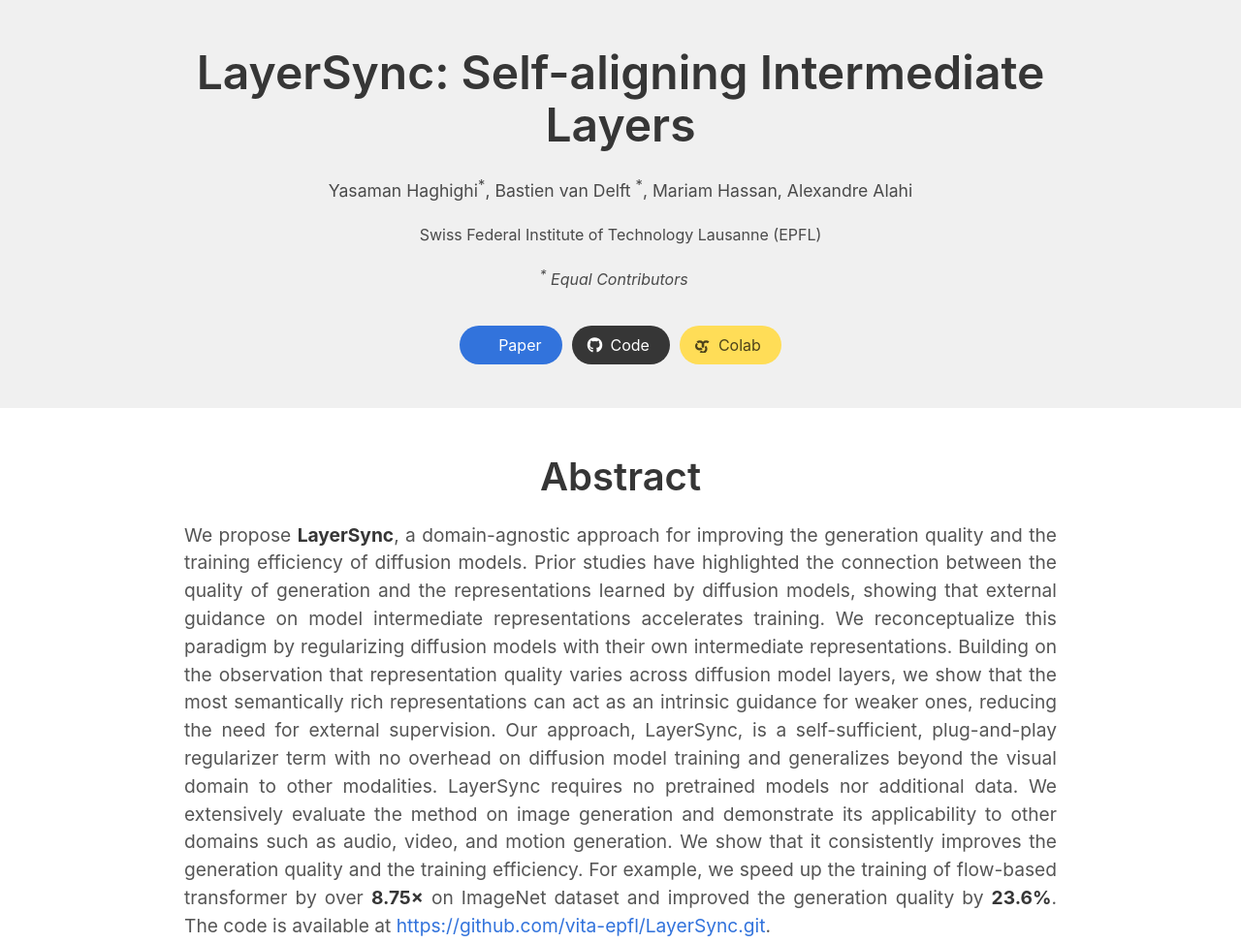
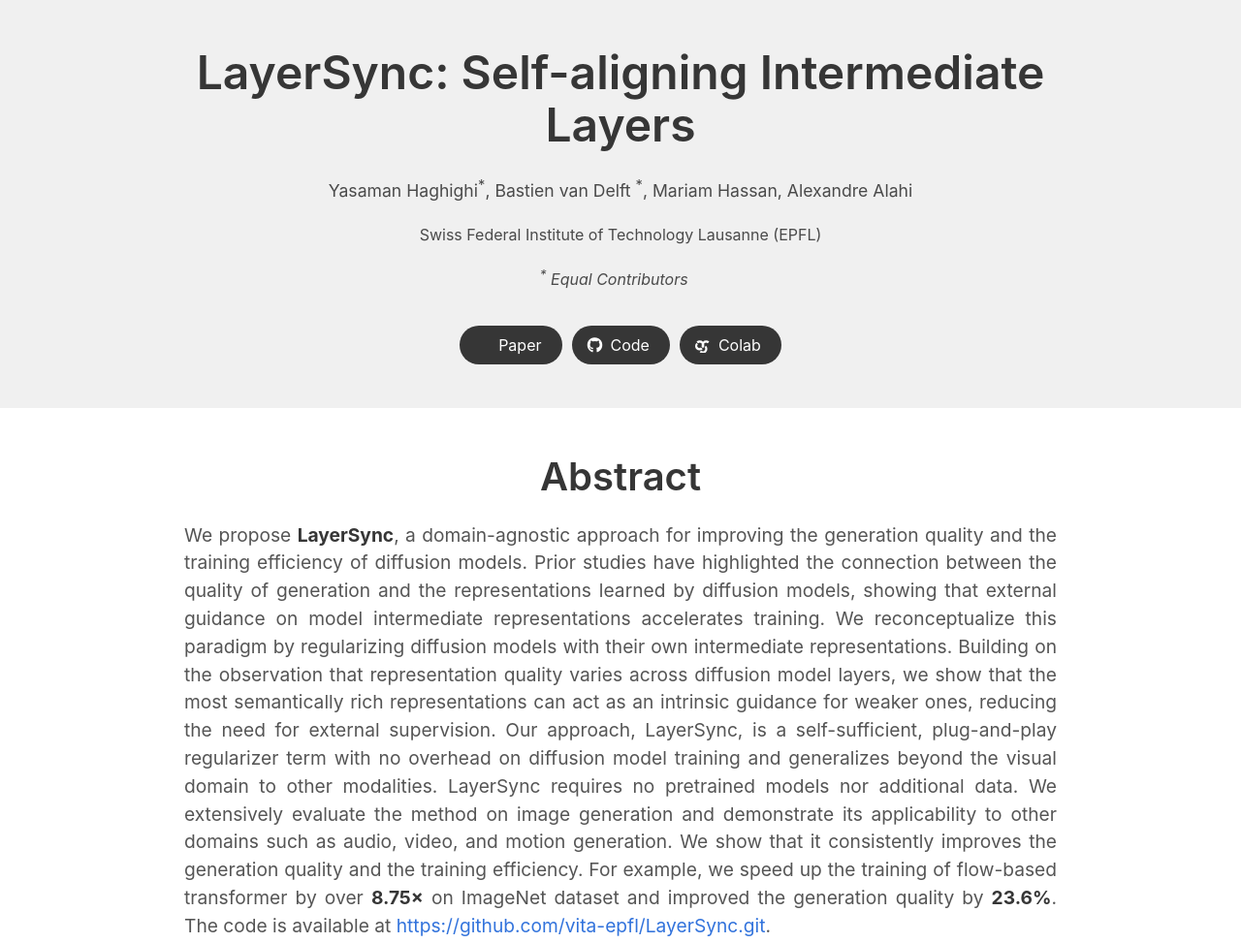
Before and after one commit to vita-epfl/LayerSync.io, a plain HTML site: page index.html in a window 1280 px wide. Shown: the top 973 px of the page at 97% size. Drawn offline with Linux system fonts and the light colour scheme; some icons are missing; a web font is replaced by a local one.

Commit message:
Change button styles from 'is-link' to 'is-dark'

```diff
--- a/index.html
+++ b/index.html
@@ -166,7 +166,7 @@
       <div class="publication-links" style="margin-top: 30px;">
         <div class="buttons is-centered">
           <!-- Paper Link -->
-          <a class="button is-rounded is-link" href="#" style="margin: 5px;">
+          <a class="button is-rounded is-dark" href="#" style="margin: 5px;">
             <span class="icon">
               <i class="ai ai-arxiv"></i>
             </span>
@@ -182,7 +182,7 @@
           </a>
 
           <!-- Colab Link -->
-          <a class="button is-rounded is-warning" href="#" style="margin: 5px;">
+          <a class="button is-rounded is-dark" href="#" style="margin: 5px;">
             <span class="icon">
               <svg role="img" viewBox="0 0 24 24" xmlns="http://www.w3.org/2000/svg" style="width: 1em; height: 1em; fill: currentColor;">
                 <path d="M16.9414 4.9757a7.033 7.033 0 0 0-4.9308 2.0646 7.033 7.033 0 0 0-.1232 9.8068l2.395-2.395a3.6455 3.6455 0 0 1 5.1497-5.1478l2.397-2.3989a7.033 7.033 0 0 0-4.8877-1.9297zM7.07 4.9855a7.033 7.033 0 0 0-4.8878 1.9316l2.3911 2.3911a3.6434 3.6434 0 0 1 5.0227.1271 3.6434 3.6434 0 0 1 .1271 5.0227l2.3911 2.3911a7.033 7.033 0 0 0 .1271-9.8068 7.033 7.033 0 0 0-5.1493-2.0648zm.0098 12.0098a3.6455 3.6455 0 0 1-2.651-1.0995 3.6455 3.6455 0 0 1-.1271-5.0227L2.0508 8.5338a7.033 7.033 0 0 0-.1271 9.8068 7.033 7.033 0 0 0 9.8068.1271l-2.3911-2.3911a3.6434 3.6434 0 0 1-2.3911-.1271zm9.8068-3.9346l-2.3911 2.3911a3.6455 3.6455 0 0 1-5.1497 5.1497l-2.3911 2.3911a7.033 7.033 0 0 0 9.9387-.1271 7.033 7.033 0 0 0-.0068-9.8068z"/>
```
